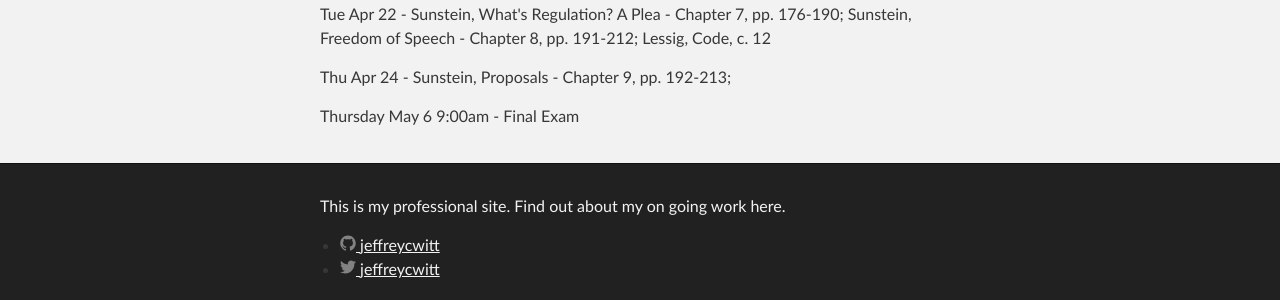
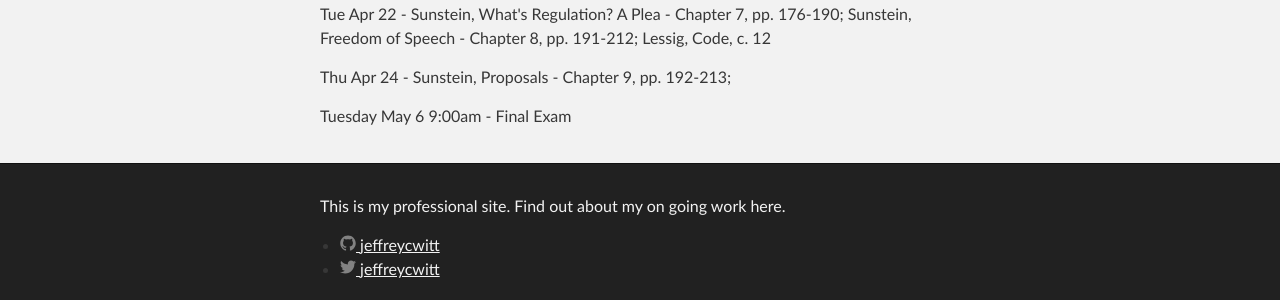
Before and after one commit to jeffreycwitt/jeffreycwitt.github.io, a Jekyll site: the page built from teaching/PhilosophyInformationMedia.html, in a window 1280 px wide and 900 px high, scrolled down 5036 px. Shown: the part 584-884 px from the top of the window. Built offline with Jekyll 4.4.1, drawn with Linux system fonts in a browser that asks for light colours.

Commit message:
syllabus fix

```diff
--- a/teaching/MedievalWorld.html
+++ b/teaching/MedievalWorld.html
@@ -540,7 +540,7 @@ title:  Medieval World
             </p>
 
          <p>
-            Thursday May 6th, 1:00pm
+            Tuesday May 6th, 1:00pm
             Final Exam
             </p>
          </div>
--- a/teaching/PhilosophyInformationMedia.html
+++ b/teaching/PhilosophyInformationMedia.html
@@ -462,7 +462,7 @@ title:  Philosophy of Information and Media
 
                </p>
 
-            <p>Thursday May 6 9:00am - Final Exam</p>
+            <p>Tuesday May 6 9:00am - Final Exam</p>
             </div>
          </div>
       </div>
```
